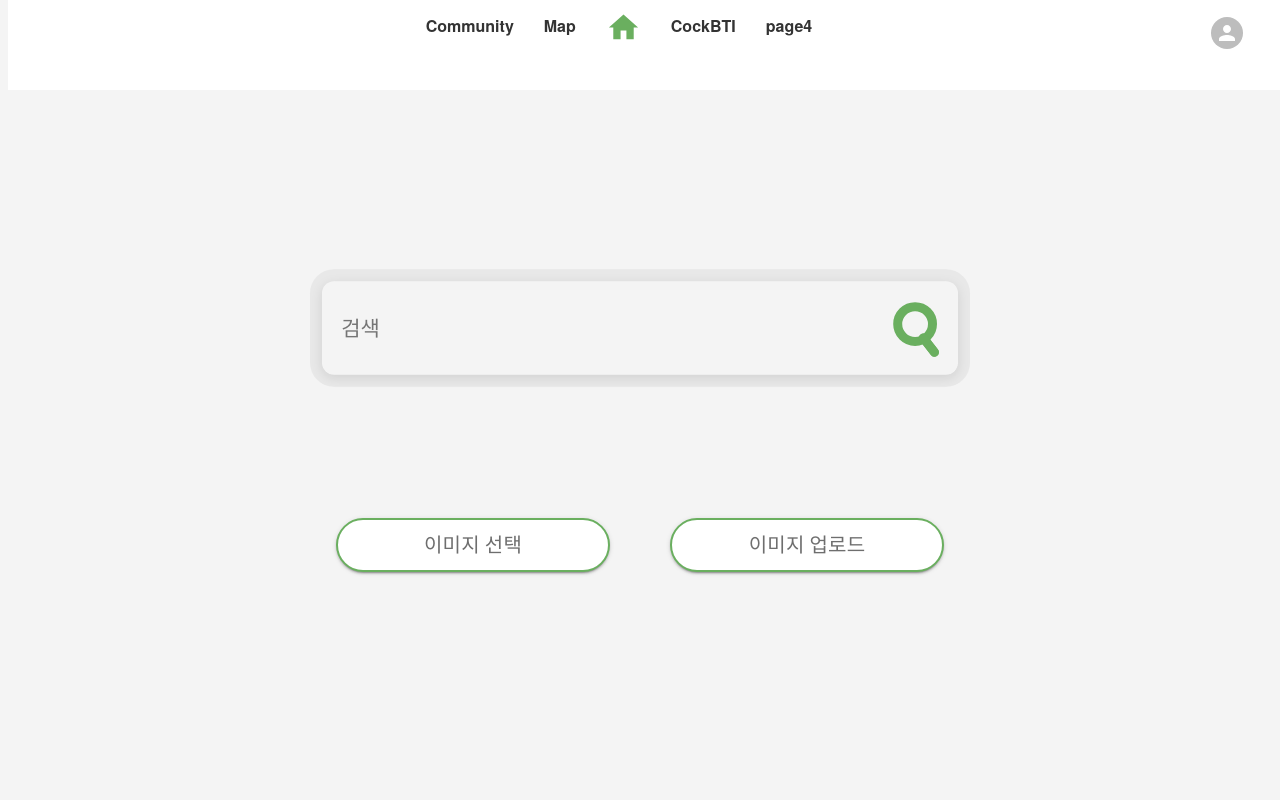
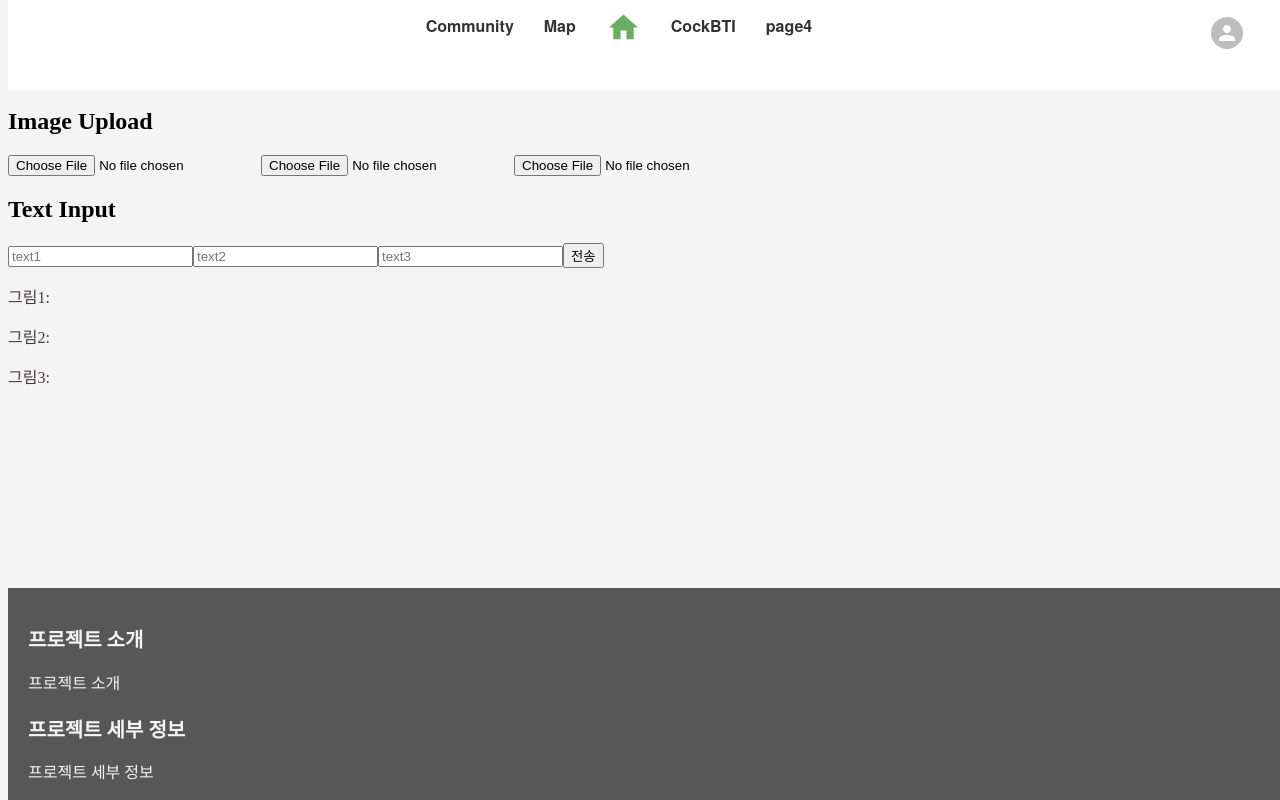
Before and after one commit to jyeongvv/Si-Project-front, a React (Create React App) app: page / in a window 1280 px wide. Shown: the top 800 px of the page. Built offline with nearby package versions, Linux system fonts and the light colour scheme.

Commit message:
feat:login/join

```diff
--- a/src/components/community/board/Board.css
+++ b/src/components/community/board/Board.css
@@ -28,13 +28,13 @@
 }
 
 .board-add-button:hover {
-  background-color: #0056b3;
+  background-color: #58914f;
 }
 
 /* board-cancel-button 클래스 스타일 추가 */
 .board-add-button,
 .board-cancel-button {
-  background-color: #007bff;
+  background-color: #6AAF5F;
   color: #fff;
   cursor: pointer;
   border: none;
@@ -46,7 +46,7 @@
 
 .board-add-button:hover,
 .board-cancel-button:hover {
-  background-color: #0056b3;
+  background-color: #58914f;
 }
 
 /* board-form 클래스 스타일 수정 */
--- a/src/components/login/Login.css
+++ b/src/components/login/Login.css
@@ -1,8 +1,11 @@
+/* Login.css */
+
 .myapp-login-box {
   position: absolute;
   top: 50%;
   left: 50%;
   width: 400px;
+  height: 450px;
   padding: 40px;
   transform: translate(-50%, -50%);
   background-color: rgba(254, 255, 251, 0.941);
@@ -20,6 +23,7 @@
 
 .myapp-login-box .user-box {
   position: relative;
+  margin-bottom: 40px; /* 간격 조정 */
 }
 
 .myapp-login-box .user-box input[type="text"],
@@ -28,7 +32,6 @@
   padding: 10px 0;
   font-size: 16px;
   color: #433d3d;
-    margin-bottom: 30px;
   border: none;
   border-bottom: 1px solid #d8d8d8;
   outline: none;
@@ -60,7 +63,9 @@
   color: #433d3d;
 }
 
-  .myapp-login-box form button {
+.myapp-login-box form button,
+.login-home-button {
+  /* 이하 코드들은 동일한 스타일이므로 한 번만 선언 */
   position: relative;
   display: block;
   width: 100%;
@@ -75,9 +80,10 @@
   outline: none;
 }
 
-  .myapp-login-box form button:hover {
+.myapp-login-box form button:hover,
+.login-home-button:hover {
   background: #6AAF5F;
   color: #ffffff;
   border-radius: 5px;
-    box-shadow:none;
+  box-shadow: none;
 }
--- a/src/components/login/Login.js
+++ b/src/components/login/Login.js
@@ -1,16 +1,34 @@
 import React, { useState } from 'react';
-import { Link } from 'react-router-dom';
+import { Link, useNavigate } from 'react-router-dom';
 import './Login.css';
+import axios from 'axios';
 
 const Login = () => {
   const [username, setUsername] = useState('');
   const [password, setPassword] = useState('');
+  const navigate = useNavigate();
 
-  const handleLogin = (e) => {
+  const handleLogin = async (e) => {
     e.preventDefault();
 
-    console.log('Username:', username);
-    console.log('Password:', password);
+    try {
+      const response = await axios.post('http://127.0.0.1:8080/login', {
+        userid: username,
+        password: password,
+      });
+
+      // 로그인 성공 시 처리
+      console.log('로그인 성공:', response.data);
+      navigate('/'); // 홈으로
+
+    } catch (error) {
+      console.error('로그인 실패:', error);
+      alert('아이디랑 비밀번호를 다시 한번 확인해주세요.');
+    }
+  };
+
+  const goToHome = () => {
+    navigate('/');
   };
 
   return (
@@ -40,12 +58,15 @@ const Login = () => {
         <button className="myapp-submit-button" type="submit" onClick={handleLogin}>
           Submit
         </button>
+        <br />
       </form>
       <p>
         아직 회원이 아니신가요? <Link to="/join">회원가입 페이지로 이동</Link>
       </p>
       <p>
-        <Link to="/">Home</Link>
+        <button className="login-home-button" onClick={goToHome}>
+          Home
+        </button>
       </p>
     </div>
   );
--- a/src/components/main/home.js
+++ b/src/components/main/home.js
@@ -1,13 +1,13 @@
 import React from 'react';
 import './home.css';
-import SearchBar from '../search/Search'
+// import SearchBar from '../search/Search'
 import Upload from '../upload/PictureUpload';
 import Info from '../footer/Info';
 
 const Home = () => {
     return (
         <div>
-            <SearchBar />
+            {/* <SearchBar /> */}
             <Upload />
             <Info />
         </div>
--- a/src/components/upload/PictureUpload.js
+++ b/src/components/upload/PictureUpload.js
@@ -1,124 +1,84 @@
 import React, { useState } from 'react';
-import Box from '@mui/material/Box';
-import Paper from '@mui/material/Paper';
-import Typography from '@mui/material/Typography';
+import axios from 'axios';
 
-function Upload() {
-  const [selectedImage, setSelectedImage] = useState(null);
-  const [prediction, setPrediction] = useState(null);
+const UploadForm = () => {
+  const [texts, setTexts] = useState({
+    text1: '',
+    text2: '',
+    text3: ''
+  });
 
-  function handleImageChange(event) {
-    const file = event.target.files[0];
-    setSelectedImage(file);
-  }
+  const [pictures, setPictures] = useState({
+    picture1: null,
+    picture2: null,
+    picture3: null
+  });
 
-  function handleImageUpload() {
-    if (!selectedImage) {
-      alert('먼저 이미지를 선택해주세요.');
-      return;
+  const [picture1, setPicture1] = useState("");
+  const [picture2, setPicture2] = useState("");
+  const [picture3, setPicture3] = useState("");
+
+  const handleDrop = (acceptedFiles, pictureKey) => {
+    setPictures({
+      ...pictures,
+      [pictureKey]: acceptedFiles[0]
+    });
+  };
+
+  const handleTextChange = (key, event) => {
+    setTexts({
+      ...texts,
+      [key]: event.target.value
+    });
+  };
+
+  const handleSubmit = async () => {
+    try {
+      const dataToSend = new FormData();
+      dataToSend.append('text1', texts.text1 || '');
+      dataToSend.append('text2', texts.text2 || '');
+      dataToSend.append('text3', texts.text3 || '');
+      dataToSend.append('picture1', pictures.picture1);
+      dataToSend.append('picture2', pictures.picture2);
+      dataToSend.append('picture3', pictures.picture3);
+
+      const response = await axios.post('http://127.0.0.1:8080/upload', dataToSend);
+
+      console.log("response:",response);
+      console.log('response.data:', response.data);
+      console.log("response.data.picture1:", response.data.picture1);
+      setPicture1(response.data.picture1);
+      setPicture2(response.data.picture2);
+      setPicture3(response.data.picture3);
+    } catch (error) {
+      console.error('Error:', error);
     }
-
-    if (
-      !selectedImage.type.includes('png') &&
-      !selectedImage.type.includes('jpg') &&
-      !selectedImage.type.includes('jpeg')
-    ) {
-      alert('이미지는 png 또는 jpg 형식이어야 합니다.');
-      return;
-    }
-
-    const formData = new FormData();
-    formData.append('image', selectedImage);
-
-    fetch('http://127.0.0.1:8080/upload', {
-      method: 'POST',
-      body: formData,
-    })
-      .then((response) => response.json())
-      .then((data) => {
-        console.log('백엔드 응답:', data);
-        setPrediction(data.result);
-        alert('이미지 업로드가 성공적으로 완료되었습니다!');
-      })
-      .catch((error) => {
-        console.error('이미지 업로드 오류:', error);
-        alert('이미지 업로드에 실패했습니다. 다시 시도해주세요.');
-      });
-  }
-
-  const commonButtonStyle = {
-    margin: '30px',
-    width: 270,
-    height: 50,
-    background: '#6AAF5F',
-    borderRadius: 10,
-    display: 'flex',
-    justifyContent: 'center',
-    alignItems: 'center',
-    cursor: 'pointer',
   };
 
   return (
-    <Box
-      className="cate-box-container"
-      sx={{
-        display: 'flex',
-        flexWrap: 'wrap',
-        justifyContent: 'center',
-        alignItems: 'center',
-        marginTop: '400px',
-      }}
-    >
-      <label htmlFor="image-input">
+    <div>
+      <h2>Image Upload</h2>
+      <input type="file" onChange={(event) => handleDrop(event.target.files, 'picture1')} />
+      <input type="file" onChange={(event) => handleDrop(event.target.files, 'picture2')} />
+      <input type="file" onChange={(event) => handleDrop(event.target.files, 'picture3')} />
+
+      <h2>Text Input</h2>
+      {Object.keys(texts).map((key) => (
         <input
-          type="file"
-          id="image-input"
-          accept="image/png, image/jpeg"
-          style={{ display: 'none' }}
-          onChange={handleImageChange}
+          key={key}
+          type="text"
+          value={texts[key]}
+          onChange={(event) => handleTextChange(key, event)}
+          placeholder={key}
         />
-        <Paper
-          elevation={2}
-          className="cat-paper-item"
-          sx={{
-            ...commonButtonStyle,
-            margin: '30px',
-            background: 'white',
-            border: '2px solid #6AAF5F',
-          }}
-        >
-          {!selectedImage ? (
-            <Typography variant="h6" sx={{ fontSize: '20px', color: '#6E6E6E', textAlign: 'center' }}>
-              이미지 선택
-            </Typography>
-          ) : (
-            <Typography variant="h6" sx={{ fontSize: '16px', color: '#6E6E6E', textAlign: 'center' }}>
-              {selectedImage.name}
-            </Typography>
-          )}
-        </Paper>
-      </label>
-      <Paper
-        elevation={2}
-        className="cat-paper-item"
-        sx={{
-          ...commonButtonStyle,
-          background: 'white',
-          border: '2px solid #6AAF5F',
-        }}
-        onClick={handleImageUpload}
-      >
-        <Typography variant="h6" sx={{ fontSize: '20px', color: '#6E6E6E', textAlign: 'center' }}>
-          이미지 업로드
-        </Typography>
-      </Paper>
-      {prediction !== null && (
-        <Typography variant="h6" sx={{ fontSize: '20px', color: '#6E6E6E', textAlign: 'center' }}>
-          판별된 숫자: {prediction}
-        </Typography>
-      )}
-    </Box>
+      ))}
+
+      <button onClick={handleSubmit}>전송</button>
+      <p>그림1:{picture1}</p>
+      <p>그림2:{picture2}</p>
+      <p>그림3:{picture3}</p>
+    </div>
   );
-}
+};
 
-export default Upload;
+export default UploadForm;
```
Also changed, not shown: src/components/login/Join.css (+39 -16 lines), src/components/login/Join.js (+87 -42 lines). Lines whose indentation alone changed are shown as unchanged.
